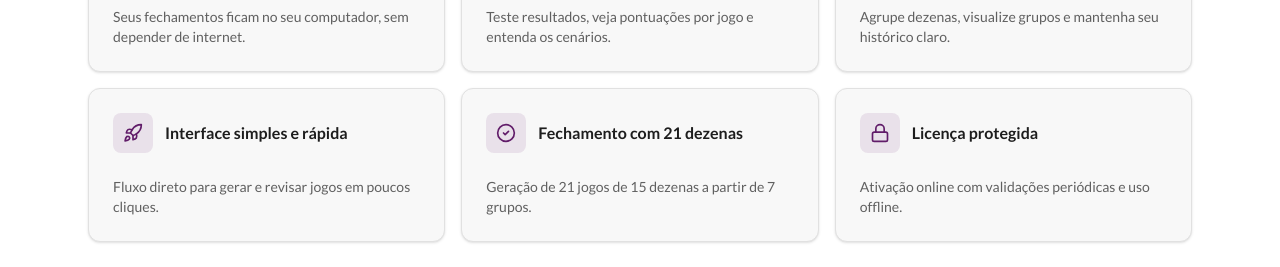
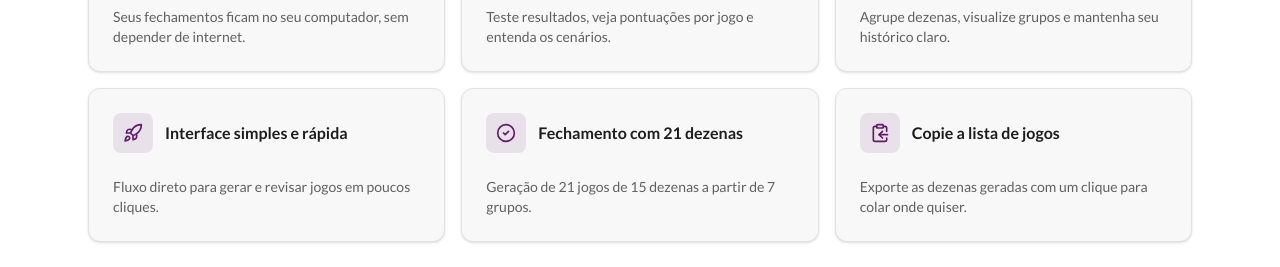
Before and after one commit to Jefferson08/lotofacil-21-site, a React (Vite) app: page / in a window 1280 px wide. Shown: the part 900-1167 px from the top of the page. Built offline with nearby package versions, Linux system fonts and the light colour scheme.

Commit message:
chore: update features list

```diff
--- a/src/components/sections/Features.tsx
+++ b/src/components/sections/Features.tsx
@@ -2,9 +2,9 @@ import {
   ChartLine,
   CheckCircle2,
   LayoutGrid,
-  Lock,
   Rocket,
   WifiOff,
+  ClipboardCopy,
 } from "lucide-react"
 import { Card, CardContent, CardHeader, CardTitle } from "@/components/ui/card"
 
@@ -35,9 +35,9 @@ const features = [
     icon: CheckCircle2,
   },
   {
-    title: "Licença protegida",
-    description: "Ativação online com validações periódicas e uso offline.",
-    icon: Lock,
+    title: "Copie a lista de jogos",
+    description: "Exporte as dezenas geradas com um clique para colar onde quiser.",
+    icon: ClipboardCopy,
   },
 ]
 
```
